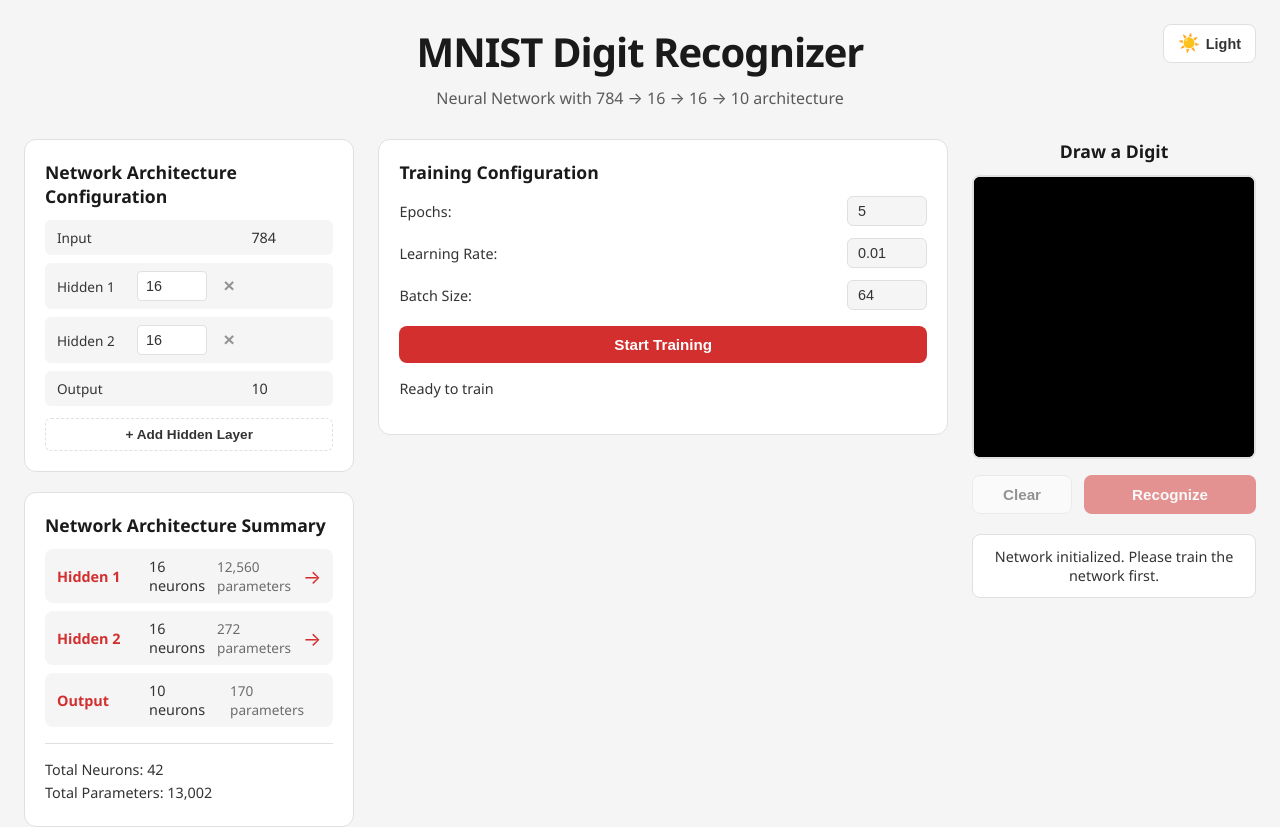
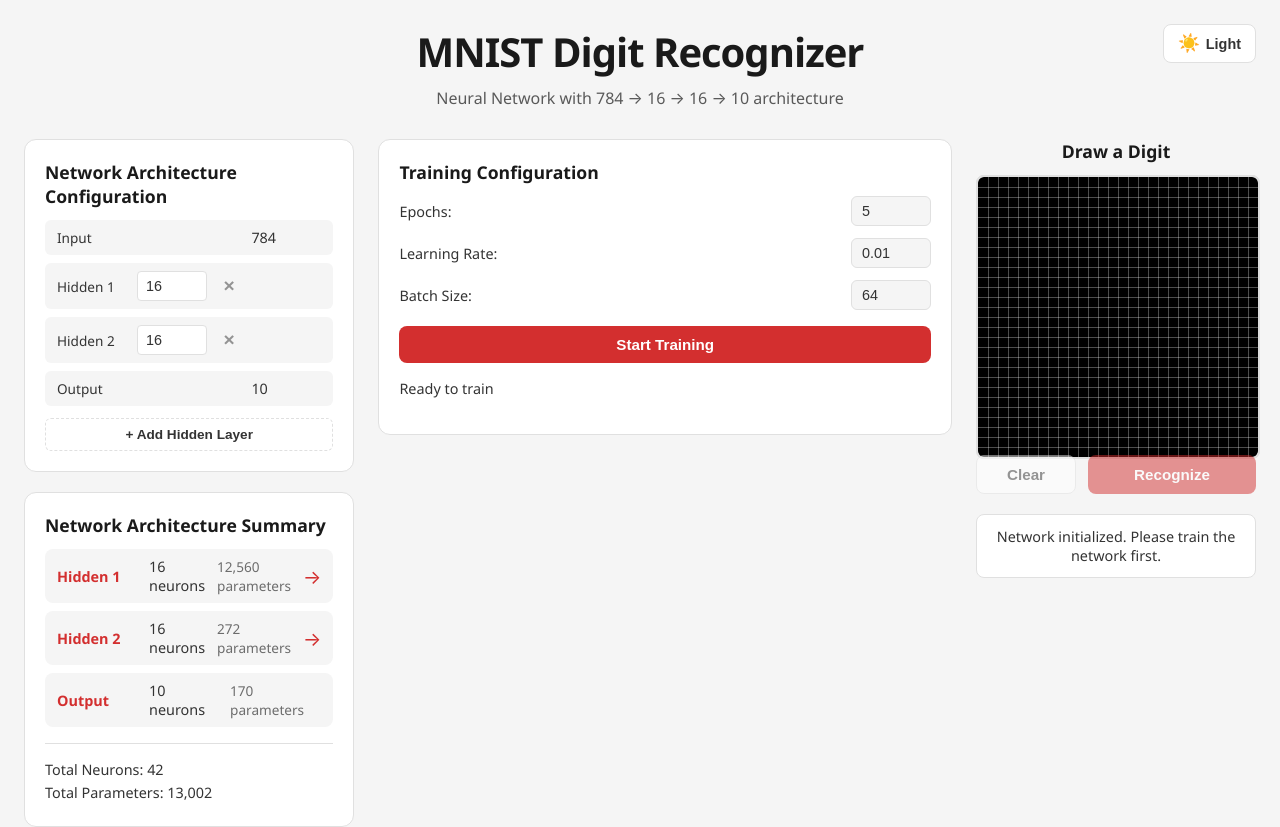
Before and after one commit to cassiano/mnist-digit-recognizer, a React (Vite) app: page / in a window 1280 px wide. Shown: the top 827 px of the page. Built offline with nearby package versions, Linux system fonts and the light colour scheme.

Commit message:
Exibindo um grid 28x28

```diff
--- a/src/components/DrawingCanvas.tsx
+++ b/src/components/DrawingCanvas.tsx
@@ -1,15 +1,25 @@
 /**
  * DrawingCanvas component — provides a canvas for users to draw digits.
  *
- * The canvas renders white strokes on a black background (matching MNIST format)
- * at 280×280 resolution. When "Recognize" is clicked, the canvas content is
- * captured as ImageData and sent to the parent for preprocessing and inference.
+ * Uses two stacked canvases:
+ * - Bottom: drawing canvas (white strokes on black, 280×280)
+ * - Top: grid overlay (28×28 gray lines, transparent background)
+ *
+ * The grid is only a visual hint — it is never captured in the image data.
+ * When "Recognize" is clicked, only the drawing canvas content is sent
+ * to the parent for preprocessing and inference.
  *
  * Drawing uses mouse events (mousedown/move/up) with a thick brush (28px)
  * to produce bold strokes that downsample well to 28×28.
  */
 import { useRef, useState, useEffect } from 'react'
-import { CANVAS_SIZE, CANVAS_DOT_RADIUS, CANVAS_LINE_WIDTH } from '../constants'
+import {
+  CANVAS_SIZE,
+  CANVAS_DOT_RADIUS,
+  CANVAS_LINE_WIDTH,
+  MNIST_IMAGE_COLS,
+  MNIST_IMAGE_ROWS,
+} from '../constants'
 
 interface DrawingCanvasProps {
   onRecognize: (imageData: ImageData) => void
@@ -23,28 +33,55 @@ export function DrawingCanvas({
   const [isDrawing, setIsDrawing] = useState(false)
   const [hasContent, setHasContent] = useState(false)
 
-  const canvasRef = useRef<HTMLCanvasElement>(null)
+  const drawCanvasRef = useRef<HTMLCanvasElement>(null)
+  const gridCanvasRef = useRef<HTMLCanvasElement>(null)
   /** Tracks the last mouse position to draw continuous lines between frames */
   const lastPoint = useRef<{ x: number; y: number } | null>(null)
 
-  /** Initialize canvas with black background on mount */
+  /** Draws a 28×28 grid of gray lines on the overlay canvas */
+  const drawGrid = () => {
+    const ctx = gridCanvasRef.current?.getContext('2d')
+    if (!ctx) return
+
+    ctx.clearRect(0, 0, CANVAS_SIZE, CANVAS_SIZE)
+
+    const cellW = CANVAS_SIZE / MNIST_IMAGE_COLS
+    const cellH = CANVAS_SIZE / MNIST_IMAGE_ROWS
+
+    ctx.strokeStyle = 'rgba(255, 255, 255, 0.3)'
+    ctx.lineWidth = 1
+
+    for (let x = 1; x < MNIST_IMAGE_COLS; x++) {
+      ctx.beginPath()
+      ctx.moveTo(Math.round(x * cellW) + 0.5, 0)
+      ctx.lineTo(Math.round(x * cellW) + 0.5, CANVAS_SIZE)
+      ctx.stroke()
+    }
+
+    for (let y = 1; y < MNIST_IMAGE_ROWS; y++) {
+      ctx.beginPath()
+      ctx.moveTo(0, Math.round(y * cellH) + 0.5)
+      ctx.lineTo(CANVAS_SIZE, Math.round(y * cellH) + 0.5)
+      ctx.stroke()
+    }
+  }
+
+  /** Initialize drawing canvas with black background and grid overlay on mount */
   useEffect(() => {
-    const canvas = canvasRef.current
-    if (!canvas) return
-
-    const ctx = canvas.getContext('2d')
+    const ctx = drawCanvasRef.current?.getContext('2d')
     if (!ctx) return
 
     ctx.fillStyle = '#000'
-    ctx.fillRect(0, 0, canvas.width, canvas.height)
+    ctx.fillRect(0, 0, CANVAS_SIZE, CANVAS_SIZE)
+    drawGrid()
   }, [])
 
   /**
    * Converts browser mouse coordinates to canvas pixel coordinates.
    * Accounts for CSS scaling by using getBoundingClientRect().
    */
-  const getCanvasPoint = (e: React.MouseEvent<HTMLCanvasElement>) => {
-    const canvas = canvasRef.current
+  const getCanvasPoint = (e: React.MouseEvent<HTMLDivElement>) => {
+    const canvas = drawCanvasRef.current
     if (!canvas) return null
 
     const rect = canvas.getBoundingClientRect()
@@ -56,7 +93,7 @@ export function DrawingCanvas({
   }
 
   /** Start drawing: record initial point and draw a dot */
-  const handleMouseDown = (e: React.MouseEvent<HTMLCanvasElement>) => {
+  const handleMouseDown = (e: React.MouseEvent<HTMLDivElement>) => {
     if (disabled) return
 
     setIsDrawing(true)
@@ -67,7 +104,7 @@ export function DrawingCanvas({
     if (point) {
       lastPoint.current = point
 
-      const ctx = canvasRef.current?.getContext('2d')
+      const ctx = drawCanvasRef.current?.getContext('2d')
 
       if (ctx) {
         ctx.beginPath()
@@ -79,13 +116,13 @@ export function DrawingCanvas({
   }
 
   /** Continue drawing: draw a thick line from last point to current point */
-  const handleMouseMove = (e: React.MouseEvent<HTMLCanvasElement>) => {
+  const handleMouseMove = (e: React.MouseEvent<HTMLDivElement>) => {
     if (!isDrawing || disabled) return
 
     const point = getCanvasPoint(e)
 
     if (point && lastPoint.current) {
-      const ctx = canvasRef.current?.getContext('2d')
+      const ctx = drawCanvasRef.current?.getContext('2d')
 
       if (ctx) {
         ctx.beginPath()
@@ -108,21 +145,19 @@ export function DrawingCanvas({
     lastPoint.current = null
   }
 
-  /** Clear canvas to black background */
+  /** Clear drawing canvas to black background */
   const handleClear = () => {
-    const canvas = canvasRef.current
-    if (!canvas) return
-    const ctx = canvas.getContext('2d')
-    if (ctx) {
-      ctx.fillStyle = '#000'
-      ctx.fillRect(0, 0, canvas.width, canvas.height)
-      setHasContent(false)
-    }
+    const ctx = drawCanvasRef.current?.getContext('2d')
+    if (!ctx) return
+
+    ctx.fillStyle = '#000'
+    ctx.fillRect(0, 0, CANVAS_SIZE, CANVAS_SIZE)
+    setHasContent(false)
   }
 
-  /** Capture canvas content and send to parent for recognition */
+  /** Capture drawing canvas content (without grid) and send to parent */
   const handleRecognize = () => {
-    const canvas = canvasRef.current
+    const canvas = drawCanvasRef.current
     if (!canvas) return
 
     const ctx = canvas.getContext('2d')
@@ -132,24 +167,47 @@ export function DrawingCanvas({
     onRecognize(imageData)
   }
 
+  const canvasStyle = {
+    border: '2px solid var(--border)',
+    borderRadius: '8px',
+    background: '#000',
+  }
+
   return (
     <div className="drawing-canvas">
       <h3>Draw a Digit</h3>
-      <canvas
-        ref={canvasRef}
-        width={CANVAS_SIZE}
-        height={CANVAS_SIZE}
+      <div
         onMouseDown={handleMouseDown}
         onMouseMove={handleMouseMove}
         onMouseUp={handleMouseUp}
         onMouseLeave={handleMouseUp}
         style={{
-          border: '2px solid var(--border)',
-          borderRadius: '8px',
+          position: 'relative',
+          width: CANVAS_SIZE,
+          height: CANVAS_SIZE,
           cursor: disabled ? 'not-allowed' : 'crosshair',
-          background: '#000',
         }}
-      />
+      >
+        <canvas
+          ref={drawCanvasRef}
+          width={CANVAS_SIZE}
+          height={CANVAS_SIZE}
+          style={canvasStyle}
+        />
+        <canvas
+          ref={gridCanvasRef}
+          width={CANVAS_SIZE}
+          height={CANVAS_SIZE}
+          style={{
+            ...canvasStyle,
+            background: 'transparent',
+            position: 'absolute',
+            top: 0,
+            left: 0,
+            pointerEvents: 'none',
+          }}
+        />
+      </div>
       <div className="canvas-controls">
         <button onClick={handleClear} disabled={disabled}>
           Clear
```
